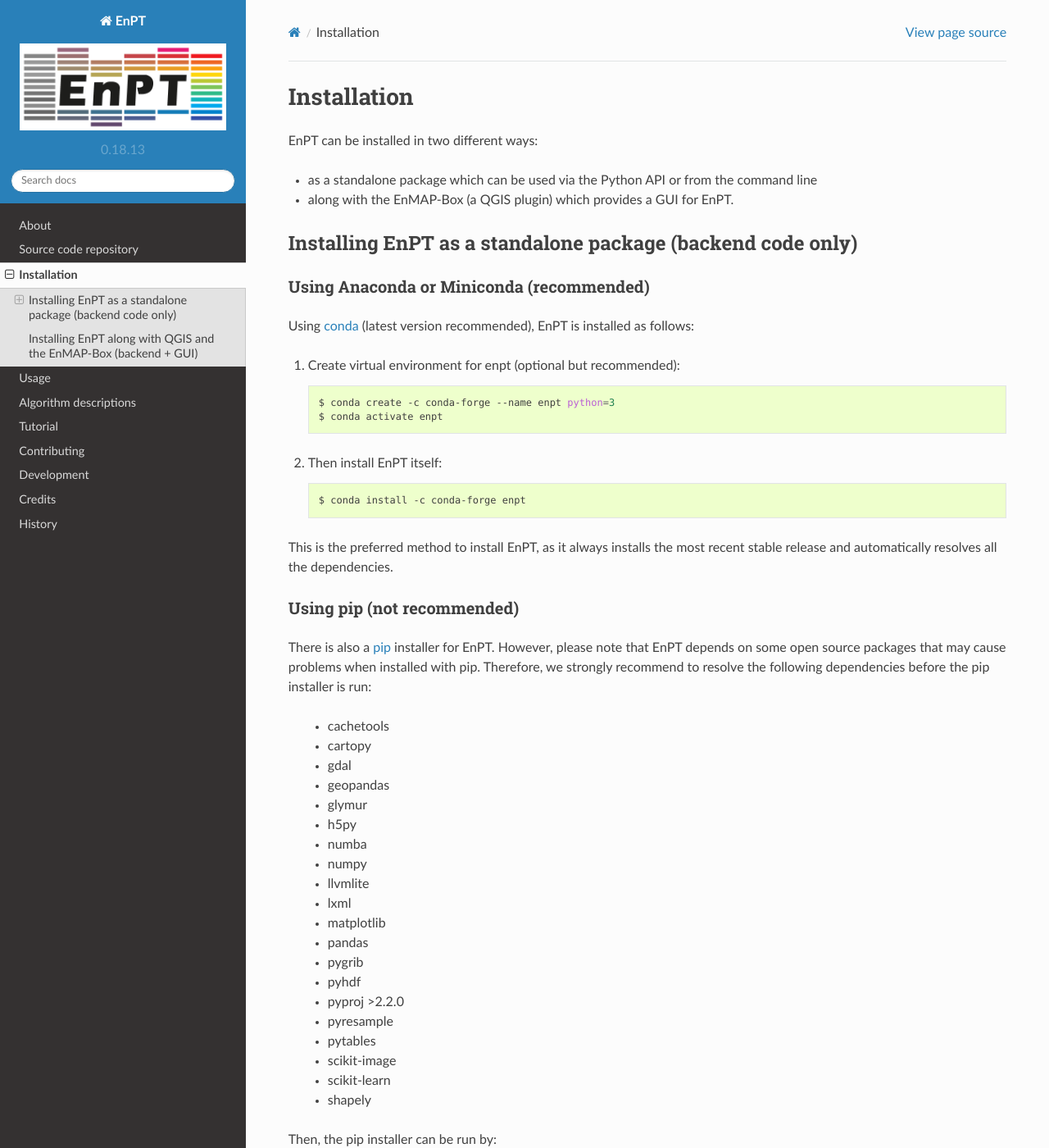
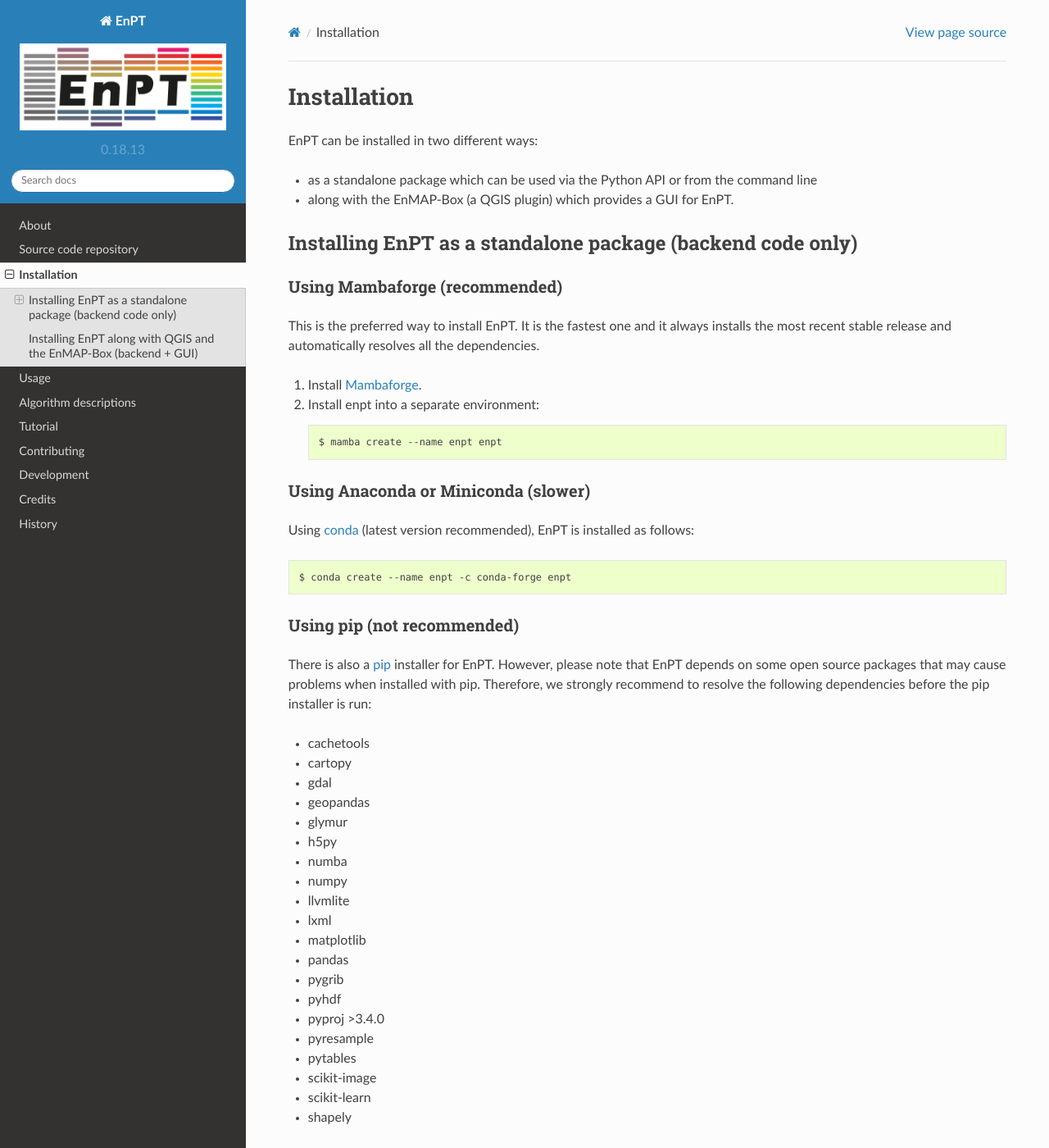
Before and after one commit to GFZ/enpt, a Sphinx documentation site: the page built from docs/installation.rst, in a window 1280 px wide and 1400 px high. Shown: the whole window at 82% size. Built offline with Sphinx 7.4.7 and the Read the Docs theme 2.0.0, drawn with Linux system fonts in a browser that asks for light colours; pages that are not in the unit, such as notebooks, are missing from menus; some of the changed text lies outside the part shown.

Commit message:
Update installation instructions.
Signed-off-by: Daniel Scheffler <danschef@gfz-potsdam.de>

```diff
--- a/docs/installation.rst
+++ b/docs/installation.rst
@@ -13,29 +13,28 @@
 ***********************************************************
 
 
-Using Anaconda or Miniconda (recommended)
------------------------------------------
+Using Mambaforge (recommended)
+------------------------------
+
+This is the preferred way to install EnPT. It is the fastest one and it always installs the most
+recent stable release and automatically resolves all the dependencies.
+
+1. Install Mambaforge_.
+2. Install enpt into a separate environment:
+
+   .. code-block:: bash
+
+    $ mamba create --name enpt enpt
+
+
+Using Anaconda or Miniconda (slower)
+------------------------------------
 
 Using conda_ (latest version recommended), EnPT is installed as follows:
 
+.. code-block:: bash
 
-1. Create virtual environment for enpt (optional but recommended):
-
-   .. code-block:: bash
-
-    $ conda create -c conda-forge --name enpt python=3
-    $ conda activate enpt
-
-
-2. Then install EnPT itself:
-
-   .. code-block:: bash
-
-    $ conda install -c conda-forge enpt
-
-
-This is the preferred method to install EnPT, as it always installs the most recent stable release and
-automatically resolves all the dependencies.
+    $ conda create --name enpt -c conda-forge enpt
 
 
 Using pip (not recommended)
@@ -45,33 +44,33 @@
 open source packages that may cause problems when installed with pip. Therefore, we strongly recommend
 to resolve the following dependencies before the pip installer is run:
 
-    * cachetools
-    * cartopy
-    * gdal
-    * geopandas
-    * glymur
-    * h5py
-    * numba
-    * numpy
-    * llvmlite
-    * lxml
-    * matplotlib
-    * pandas
-    * pygrib
-    * pyhdf
-    * pyproj >2.2.0
-    * pyresample
-    * pytables
-    * scikit-image
-    * scikit-learn
-    * shapely
+* cachetools
+* cartopy
+* gdal
+* geopandas
+* glymur
+* h5py
+* numba
+* numpy
+* llvmlite
+* lxml
+* matplotlib
+* pandas
+* pygrib
+* pyhdf
+* pyproj >3.4.0
+* pyresample
+* pytables
+* scikit-image
+* scikit-learn
+* shapely
 
 
 Then, the pip installer can be run by:
 
-   .. code-block:: bash
+.. code-block:: bash
 
-    $ pip install enpt
+  $ pip install enpt
 
 If you don't have `pip`_ installed, this `Python installation guide`_ can guide
 you through the process.
@@ -90,8 +89,7 @@
    .. code-block:: bash
 
     $ conda activate enpt
-    $ conda install -c conda-forge cdsapi cython gdal netcdf4 pygrib pyhdf xarray
-    $ pip install ecmwf-api-client
+    $ mamba install -c conda-forge cdsapi cython ecmwf-api-client gdal netcdf4 pygrib pyhdf xarray
 
 2. Then register at the `HYGEOS support forum`_, download polymer_ from there, unpack it and
    run the following commands from the unpacked root directory of polymer_:
@@ -129,20 +127,21 @@
 *****************************************************************
 
 If you want to use EnPT including the GUI_ in the EnMAP-Box_, it is highly recommended to install QGIS_,
-the EnMAP-Box_ requirements, the EnPT backend code and the EnPT GUI_ into a single conda_ environment.
+the EnMAP-Box_ requirements, the EnPT backend code and the EnPT GUI_ into a single conda_ environment
+within Mambaforge_.
 
-To do so, run the following command on a conda_ command line:
+To do so, run the following command on a Mambaforge_ conda_ command line:
 
-   .. code-block:: bash
+.. code-block:: bash
 
-    $ conda env create -n enpt_full -f https://git.gfz-potsdam.de/EnMAP/GFZ_Tools_EnMAP_BOX/EnPT/raw/master/tests/gitlab_CI_docker/context/environment_enpt_full.yml
+  $ mamba env create -n enpt_full -f https://git.gfz-potsdam.de/EnMAP/GFZ_Tools_EnMAP_BOX/EnPT/raw/master/tests/gitlab_CI_docker/context/environment_enpt_full.yml
 
 Then activate the newly created conda_ environment and start QGIS_:
 
-   .. code-block:: bash
+.. code-block:: bash
 
-    $ conda activate enpt_full
-    $ qgis
+  $ conda activate enpt_full
+  $ qgis
 
 The EnMAP-Box_ QGIS_ plugin can then be installed via the QGIS_ Plugin manager and the EnPT GUI_ can be started
 from within the EnMAP-Box_ as described
@@ -152,6 +151,14 @@
 requirement polymer_ as described above.
 
 
+.. hint::
+
+    **Contributors** of the EnPT source code or plugins may install EnPT along with all packages needed for development
+    with:
+
+    .. code-block:: bash
+
+      $ mamba env create -n enpt_full -f https://git.gfz-potsdam.de/EnMAP/GFZ_Tools_EnMAP_BOX/EnPT/raw/master/tests/gitlab_CI_docker/context/environment_enpt_full_dev.yml
 
 
 .. note::
@@ -159,6 +166,7 @@
     EnPT has been tested with Python 3.7+ on Linux, Windows and Mac OSX.
 
 
+.. _Mambaforge: https://github.com/conda-forge/miniforge#mambaforge
 .. _pip: https://pip.pypa.io
 .. _Python installation guide: http://docs.python-guide.org/en/latest/starting/installation/
 .. _conda: https://docs.conda.io
```
